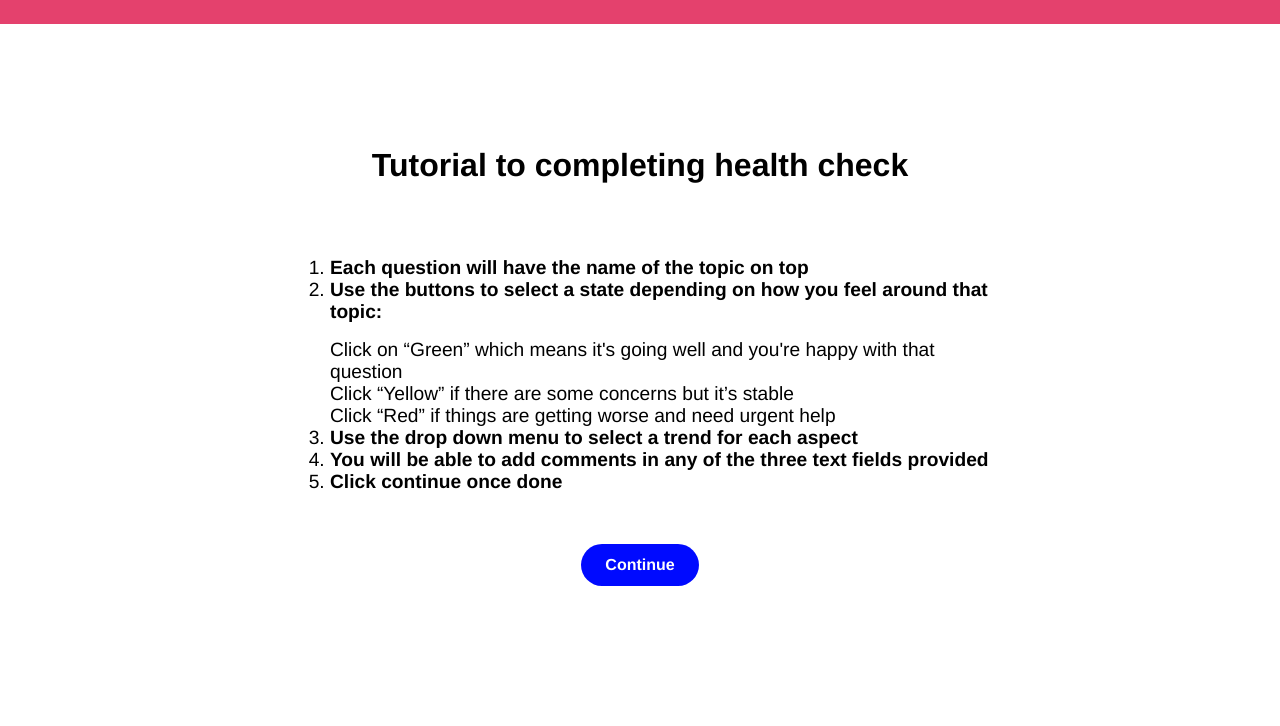
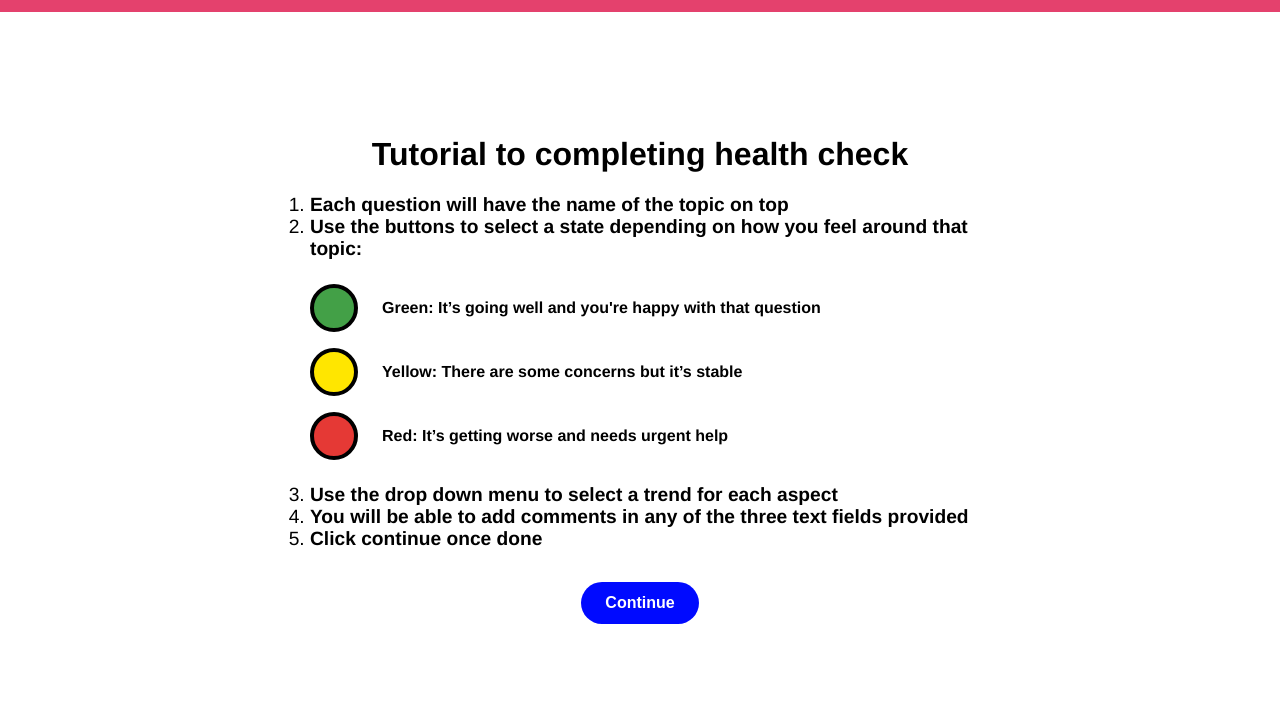
Before and after one commit to Dawud012/Sky-Web-App, a Django app: template voting/templates/voting/tutorial.html in a window 1280 px wide. Shown: the part 76-802 px from the top of the page. Before the commit the page ends 662 px from the top, so only its background shows below. Run offline with Django 3.2, Linux system fonts and the light colour scheme; the template is opened without the code that fills it, so the values that code supplies are empty; some libraries are stand-ins or nearby versions.

Commit message:
Finished styling tutorial and fixed navbar for staff sign-up

```diff
--- a/accounts/templates/accounts/welcome.html
+++ b/accounts/templates/accounts/welcome.html
@@ -14,7 +14,8 @@
 
   <div class="content">
     <a href="/admin/" class="welcome-button">Admin Sign in</a>
-    <a href="{% url 'staff-register' %}" class="welcome-button">Staff Sign in</a>
+    <a href="{% url 'staff-register' %}" class="welcome-button">Staff Sign up</a>
+    <a href="{% url 'login' %}" class="welcome-button">Staff Sign in</a>
 
   </div>
 
--- a/healthcheck/templates/includes/navBar.html
+++ b/healthcheck/templates/includes/navBar.html
@@ -26,5 +26,4 @@
     </div>
   </div>
 </nav>
-
 <div class="pink-divider"></div>
--- a/voting/templates/voting/tutorial.html
+++ b/voting/templates/voting/tutorial.html
@@ -5,35 +5,57 @@
   <meta charset="UTF-8">
   <title>Tutorial - Sky Health Check</title>
   <link rel="stylesheet" href="{% static 'css/style.css' %}">
-
-
 </head>
 <body>
 
   {% include 'includes/navbar.html' %}
-  <div class="pink-divider"></div>
+  <style>
+    .pink-divider {
+      margin-bottom: 0;
+    }
+    .content {
+      padding-top: 0 !important;
+      margin-top: 0 !important;
+    }
+  </style>
 
-  <div class="container" style="display: flex; flex-direction: column; align-items: center; justify-content: center; min-height: 75vh; padding-top: 2rem;">
 
-    <h1 style="text-align: center;">Tutorial to completing health check</h1>
+  <div class="content">
+    <div class="container" style="text-align: center;">
+      <h1>Tutorial to completing health check</h1>
 
-    <div style="max-width: 700px; font-size: 1.2rem; margin-top: 2rem;">
-      <ol>
+      <ol style="text-align: left; max-width: 700px; margin: auto; font-size: 1.2rem;">
         <li><strong>Each question will have the name of the topic on top</strong></li>
+
         <li><strong>Use the buttons to select a state depending on how you feel around that topic:</strong>
-          <ul style="list-style: none; padding-left: 0; margin-top: 1rem;">
-            <li><span class="circle green"></span> Click on “Green” which means it's going well and you're happy with that question</li>
-            <li><span class="circle yellow"></span> Click “Yellow” if there are some concerns but it’s stable</li>
-            <li><span class="circle red"></span> Click “Red” if things are getting worse and need urgent help</li>
-          </ul>
+          <div class="color-circles">
+            <div class="color-circle-option green">
+              <input type="radio" disabled checked>
+              <span class="circle-label">Green: It’s going well and you're happy with that question</span>
+            </div>
+            <div class="color-circle-option yellow">
+              <input type="radio" disabled checked>
+              <span class="circle-label">Yellow: There are some concerns but it’s stable</span>
+            </div>
+            <div class="color-circle-option red">
+              <input type="radio" disabled checked>
+              <span class="circle-label">Red: It’s getting worse and needs urgent help</span>
+            </div>
+          </div>
         </li>
+
         <li><strong>Use the drop down menu to select a trend for each aspect</strong></li>
         <li><strong>You will be able to add comments in any of the three text fields provided</strong></li>
         <li><strong>Click continue once done</strong></li>
       </ol>
+
+      <form method="post">
+        {% csrf_token %}
+        <div class="form-actions">
+          <button class="button button-blue" type="submit">Continue</button>
+        </div>
+      </form>
     </div>
-
-    <a href="/voting" class="button button-blue" style="margin-top: 2rem;">Continue</a>
   </div>
 
 </body>
```
Also changed, not shown: accounts/templates/accounts/register.html (+9 -1 lines), voting/views.py (+14 -2 lines), trends/templates/trends/trends.html (renamed from trends/tempelates/trends/trends.html), voting/urls.py (line endings or trailing spaces), 1 other file.
